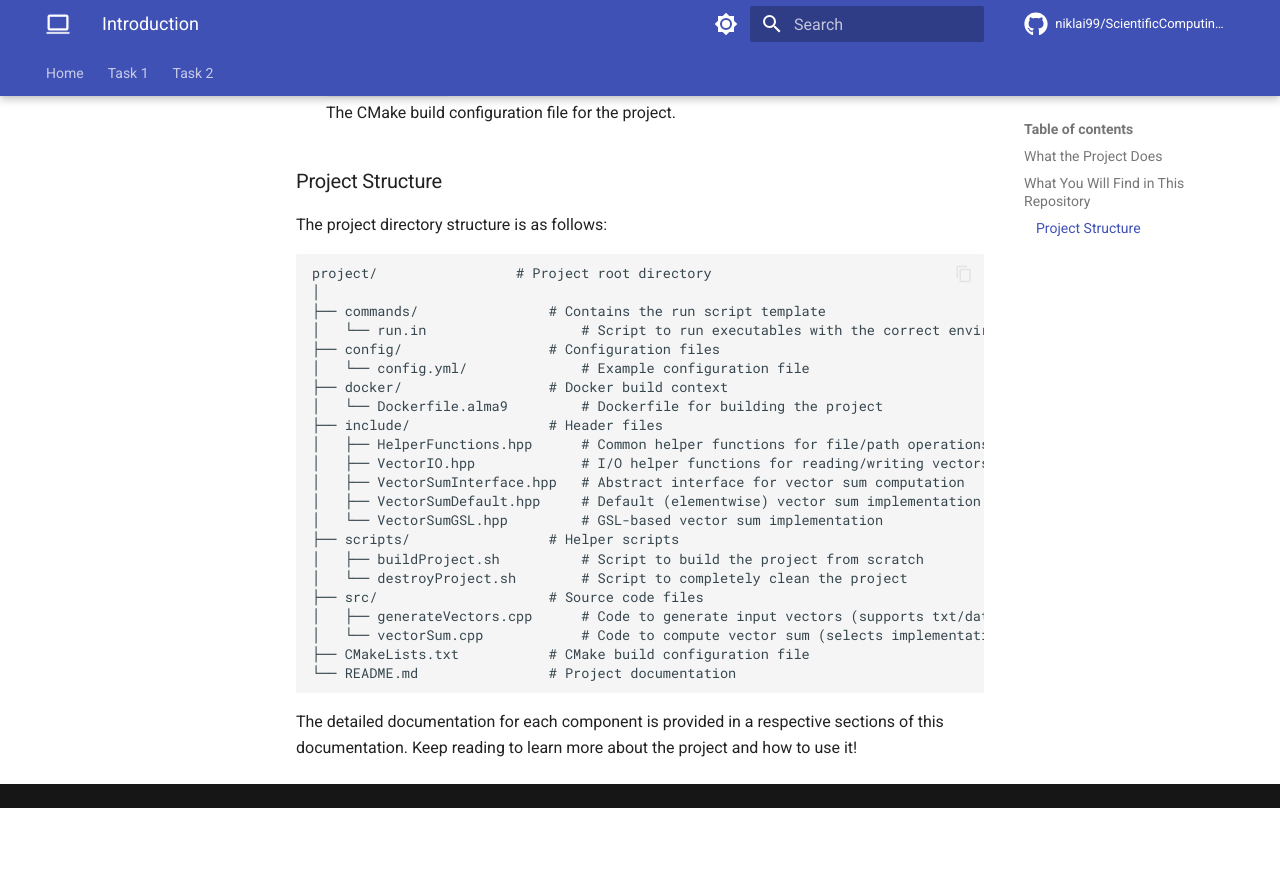
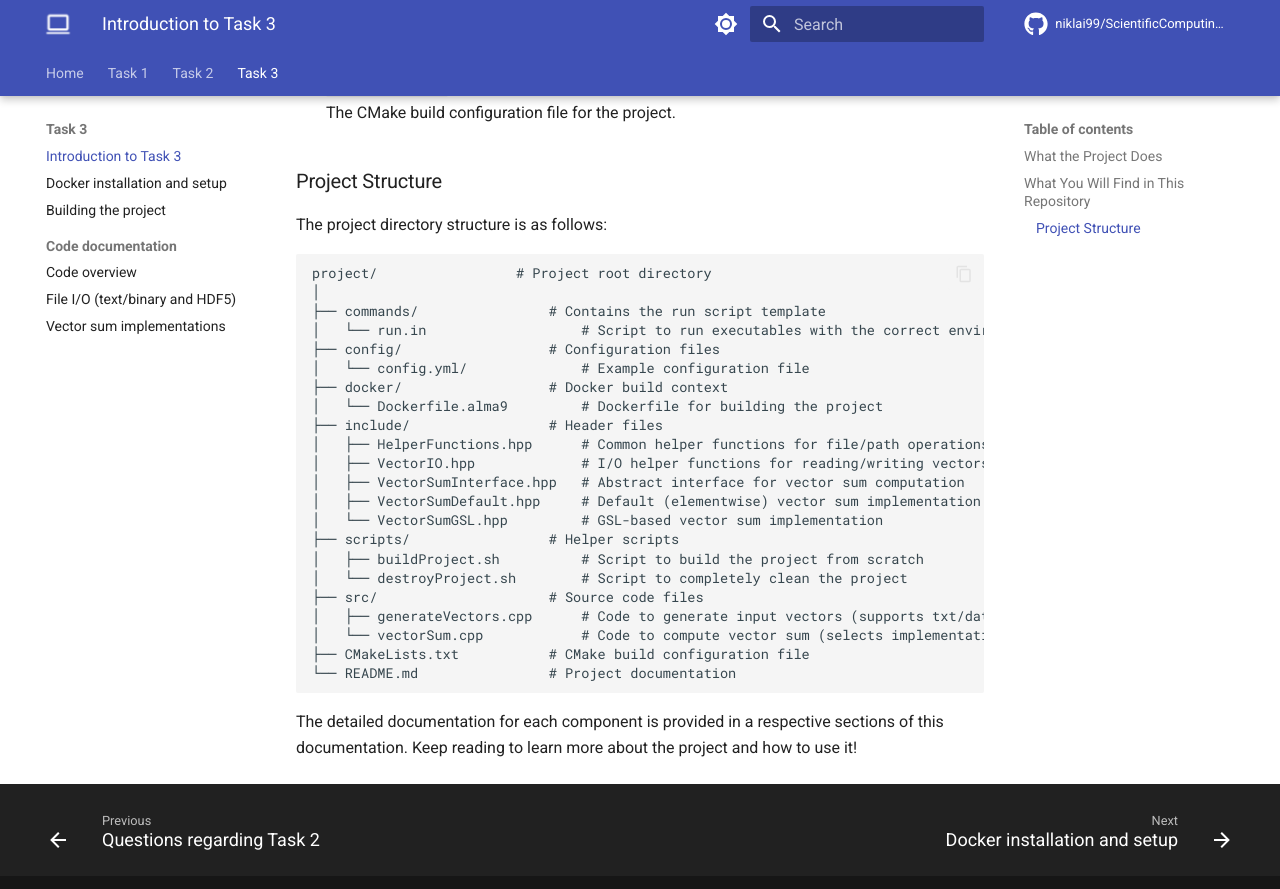
Before and after one commit to niklai99/ScientificComputing4Physics, an MkDocs documentation site: the page built from docs/task3/intro.md, in a window 1280 px wide and 900 px high, scrolled down 1454 px. Shown: the top 889 px of the window. Built offline with MkDocs 1.6.1 and Material for MkDocs 9.7.7, drawn with Linux system fonts in a browser that asks for light colours; comment, search, counter and statistics services are not loaded; before the commit the page ends 2262 px from its top, so only the background shows below that.

Commit message:
Add Task 3 pages in mkdocs.yml

```diff
--- a/mkdocs.yml
+++ b/mkdocs.yml
@@ -15,6 +15,14 @@ nav:
     - "Vector Sum": task2/vector_sum.md
     - "Matrix Multiplication": task2/matrix_mult.md
     - "Questions regarding Task 2": task2/questions.md
+  - Task 3:
+    - "Introduction to Task 3": task3/intro.md
+    - "Docker installation and setup": task3/docker.md
+    - "Building the project": task3/build.md
+    - "Code documentation":
+      - "Code overview": task3/code_overview.md
+      - "File I/O (text/binary and HDF5)": task3/vector_io.md
+      - "Vector sum implementations": task3/vector_sum.md
 
 theme:
   name: material
@@ -56,6 +64,8 @@ theme:
       - search.highlight
       - search.suggest
       - toc.follow
+
+
   # custom_dir: docs/overrides
 
 plugins:
```
